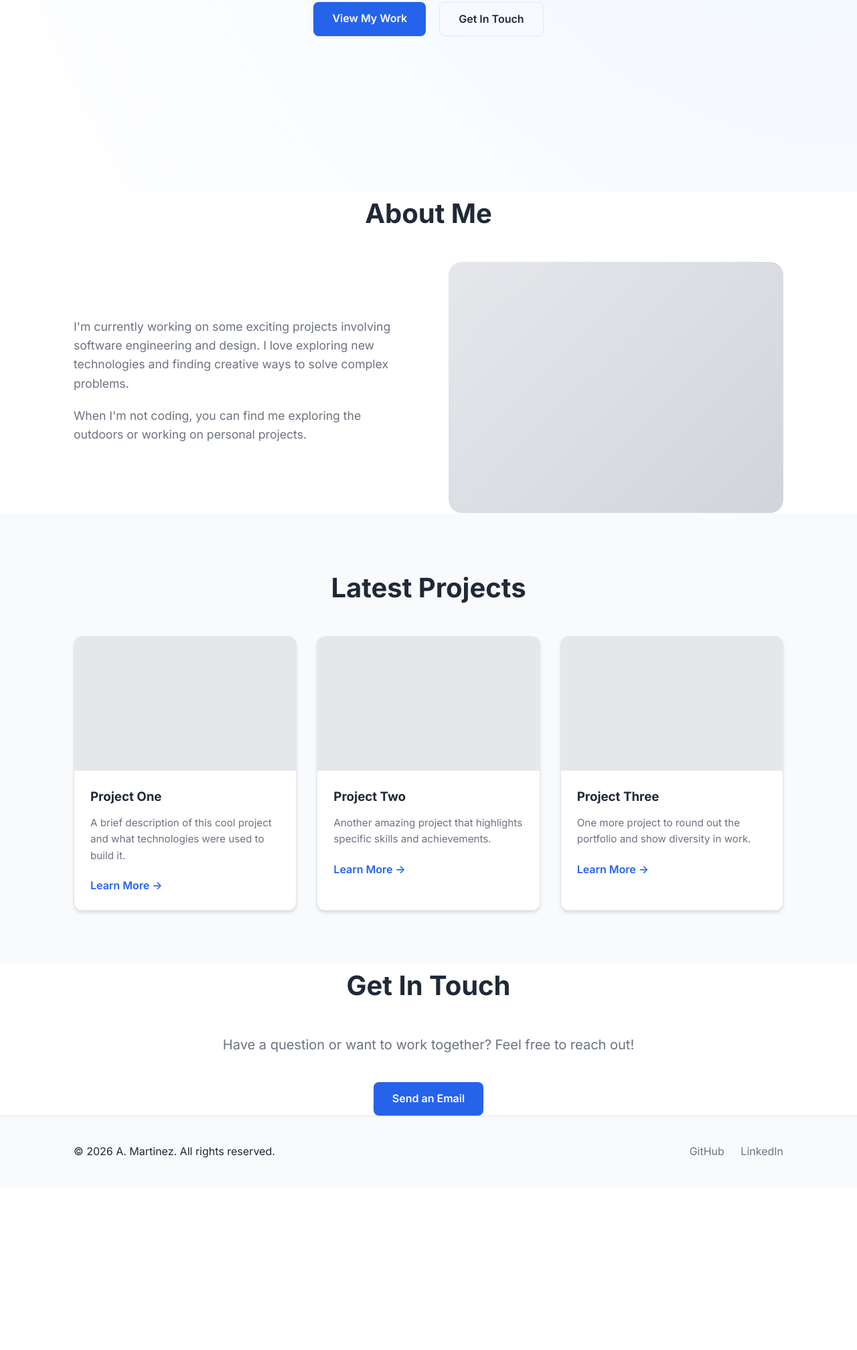
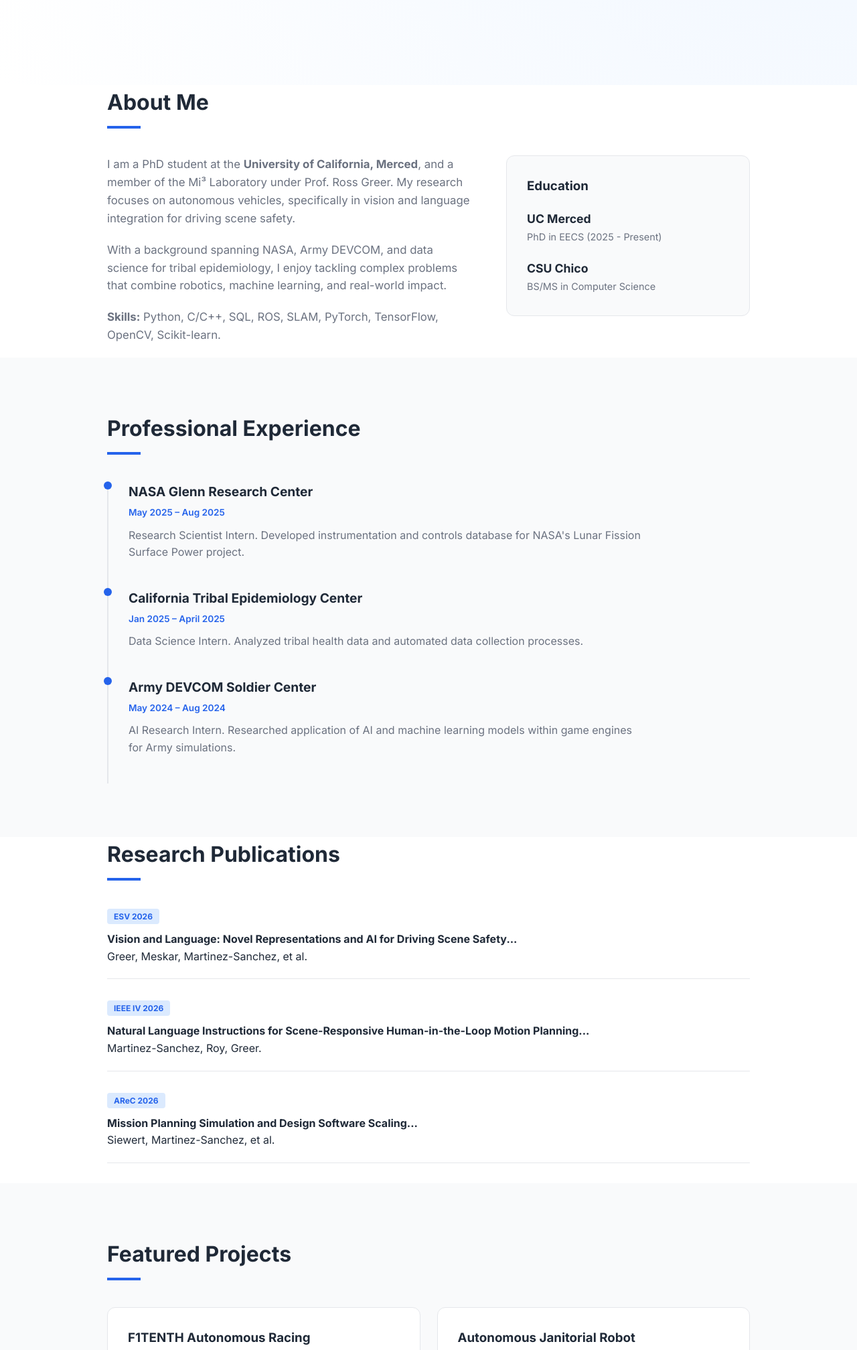
Before and after one commit to amartinez-sanchez/amartinez-sanchez.github.io, a plain HTML site: page index.html in a window 1280 px wide. Shown: the part 513-2529 px from the top of the page at 67% size. Before the commit the page ends 2286 px from the top, so only its background shows below. Drawn offline with Linux system fonts and the light colour scheme.

Commit message:
Update website with CV content

```diff
--- a/index.html
+++ b/index.html
@@ -3,7 +3,7 @@
 <head>
     <meta charset="UTF-8">
     <meta name="viewport" content="width=device-width, initial-scale=1.0">
-    <title>Personal Portfolio | Welcome</title>
+    <title>Angel Martinez-Sanchez | PhD Student & Researcher</title>
     <link rel="stylesheet" href="style.css">
     <!-- Google Fonts -->
     <link rel="preconnect" href="https://fonts.googleapis.com">
@@ -13,9 +13,11 @@
 <body>
     <header>
         <nav class="container">
-            <div class="logo">Portfolio</div>
+            <div class="logo">AMS</div>
             <ul class="nav-links">
                 <li><a href="#about">About</a></li>
+                <li><a href="#experience">Experience</a></li>
+                <li><a href="#publications">Publications</a></li>
                 <li><a href="#projects">Projects</a></li>
                 <li><a href="#contact">Contact</a></li>
             </ul>
@@ -30,11 +32,11 @@
     <main>
         <section id="hero" class="hero">
             <div class="container hero-content">
-                <h1>Hi, I'm <span class="highlight">A. Martinez</span></h1>
-                <p>Welcome to my corner of the internet. I'm a developer and researcher focused on building elegant solutions.</p>
+                <h1>Angel <span class="highlight">Martinez-Sanchez</span></h1>
+                <p>PhD Student in Electrical Engineering & Computer Science at UC Merced. Researcher focused on Autonomous Vehicles and AI.</p>
                 <div class="hero-btns">
                     <a href="#projects" class="btn primary">View My Work</a>
-                    <a href="#contact" class="btn secondary">Get In Touch</a>
+                    <a href="AMartinezSanchez-CV.pdf" class="btn secondary" target="_blank">Download CV</a>
                 </div>
             </div>
         </section>
@@ -43,41 +45,81 @@
             <h2 class="section-title">About Me</h2>
             <div class="about-grid">
                 <div class="about-text">
-                    <p>I'm currently working on some exciting projects involving software engineering and design. I love exploring new technologies and finding creative ways to solve complex problems.</p>
-                    <p>When I'm not coding, you can find me exploring the outdoors or working on personal projects.</p>
+                    <p>I am a PhD student at the <strong>University of California, Merced</strong>, and a member of the Mi³ Laboratory under Prof. Ross Greer. My research focuses on autonomous vehicles, specifically in vision and language integration for driving scene safety.</p>
+                    <p>With a background spanning NASA, Army DEVCOM, and data science for tribal epidemiology, I enjoy tackling complex problems that combine robotics, machine learning, and real-world impact.</p>
+                    <p><strong>Skills:</strong> Python, C/C++, SQL, ROS, SLAM, PyTorch, TensorFlow, OpenCV, Scikit-learn.</p>
                 </div>
                 <div class="about-image">
-                    <div class="img-placeholder"></div>
+                    <div class="education-card">
+                        <h3>Education</h3>
+                        <div class="edu-item">
+                            <strong>UC Merced</strong>
+                            <span>PhD in EECS (2025 - Present)</span>
+                        </div>
+                        <div class="edu-item">
+                            <strong>CSU Chico</strong>
+                            <span>BS/MS in Computer Science</span>
+                        </div>
+                    </div>
+                </div>
+            </div>
+        </section>
+
+        <section id="experience" class="bg-light section">
+            <div class="container">
+                <h2 class="section-title">Professional Experience</h2>
+                <div class="timeline">
+                    <div class="timeline-item">
+                        <h3>NASA Glenn Research Center</h3>
+                        <span class="date">May 2025 – Aug 2025</span>
+                        <p>Research Scientist Intern. Developed instrumentation and controls database for NASA's Lunar Fission Surface Power project.</p>
+                    </div>
+                    <div class="timeline-item">
+                        <h3>California Tribal Epidemiology Center</h3>
+                        <span class="date">Jan 2025 – April 2025</span>
+                        <p>Data Science Intern. Analyzed tribal health data and automated data collection processes.</p>
+                    </div>
+                    <div class="timeline-item">
+                        <h3>Army DEVCOM Soldier Center</h3>
+                        <span class="date">May 2024 – Aug 2024</span>
+                        <p>AI Research Intern. Researched application of AI and machine learning models within game engines for Army simulations.</p>
+                    </div>
+                </div>
+            </div>
+        </section>
+
+        <section id="publications" class="container section">
+            <h2 class="section-title">Research Publications</h2>
+            <div class="pub-list">
+                <div class="pub-item">
+                    <span class="pub-tag">ESV 2026</span>
+                    <p><strong>Vision and Language: Novel Representations and AI for Driving Scene Safety...</strong><br>Greer, Meskar, Martinez-Sanchez, et al.</p>
+                </div>
+                <div class="pub-item">
+                    <span class="pub-tag">IEEE IV 2026</span>
+                    <p><strong>Natural Language Instructions for Scene-Responsive Human-in-the-Loop Motion Planning...</strong><br>Martinez-Sanchez, Roy, Greer.</p>
+                </div>
+                <div class="pub-item">
+                    <span class="pub-tag">AReC 2026</span>
+                    <p><strong>Mission Planning Simulation and Design Software Scaling...</strong><br>Siewert, Martinez-Sanchez, et al.</p>
                 </div>
             </div>
         </section>
 
         <section id="projects" class="bg-light section">
             <div class="container">
-                <h2 class="section-title">Latest Projects</h2>
+                <h2 class="section-title">Featured Projects</h2>
                 <div class="projects-grid">
                     <div class="project-card">
-                        <div class="project-img-placeholder"></div>
                         <div class="project-info">
-                            <h3>Project One</h3>
-                            <p>A brief description of this cool project and what technologies were used to build it.</p>
-                            <a href="#" class="text-link">Learn More &rarr;</a>
+                            <h3>F1TENTH Autonomous Racing</h3>
+                            <p>Built a 1/10-scale race car with multi-sensor stack (LiDAR, IMU, Camera). Developed perception-to-control pipeline using Adaptive Pure Pursuit.</p>
                         </div>
                     </div>
                     <div class="project-card">
-                        <div class="project-img-placeholder"></div>
                         <div class="project-info">
-                            <h3>Project Two</h3>
-                            <p>Another amazing project that highlights specific skills and achievements.</p>
-                            <a href="#" class="text-link">Learn More &rarr;</a>
-                        </div>
-                    </div>
-                    <div class="project-card">
-                        <div class="project-img-placeholder"></div>
-                        <div class="project-info">
-                            <h3>Project Three</h3>
-                            <p>One more project to round out the portfolio and show diversity in work.</p>
-                            <a href="#" class="text-link">Learn More &rarr;</a>
+                            <h3>Autonomous Janitorial Robot</h3>
+                            <p>Utilized TurtleBot3 and OpenMANIPULATOR-X to detect and pick up trash using SLAM and onboard perception.</p>
                         </div>
                     </div>
                 </div>
@@ -87,19 +129,21 @@
         <section id="contact" class="container section">
             <h2 class="section-title">Get In Touch</h2>
             <div class="contact-content">
-                <p>Have a question or want to work together? Feel free to reach out!</p>
-                <a href="mailto:your.email@example.com" class="btn primary">Send an Email</a>
+                <p>Interested in collaboration or research discussion?</p>
+                <div class="contact-links">
+                    <a href="mailto:Martinezangel3698@gmail.com" class="btn primary">Email Me</a>
+                    <div class="social-icons">
+                        <a href="https://github.com/Angelmartinez-20">GitHub</a>
+                        <a href="https://linkedin.com/in/angelmartinez007">LinkedIn</a>
+                    </div>
+                </div>
             </div>
         </section>
     </main>
 
     <footer>
         <div class="container footer-content">
-            <p>&copy; 2026 A. Martinez. All rights reserved.</p>
-            <div class="social-links">
-                <a href="https://github.com/amartinez-sanchez">GitHub</a>
-                <a href="#">LinkedIn</a>
-            </div>
+            <p>&copy; 2026 Angel Martinez-Sanchez. All rights reserved.</p>
         </div>
     </footer>
 
--- a/style.css
+++ b/style.css
@@ -8,7 +8,7 @@
     --bg-light: #f9fafb;
     --border-color: #e5e7eb;
     --font-main: 'Inter', -apple-system, BlinkMacSystemFont, "Segoe UI", Roboto, sans-serif;
-    --container-max-width: 1100px;
+    --container-max-width: 1000px;
     --nav-height: 80px;
     --shadow: 0 4px 6px -1px rgba(0, 0, 0, 0.1), 0 2px 4px -1px rgba(0, 0, 0, 0.06);
 }
@@ -45,16 +45,27 @@
 }
 
 .section-title {
-    font-size: 2.5rem;
+    font-size: 2rem;
     margin-bottom: 40px;
-    text-align: center;
+    text-align: left;
     font-weight: 700;
+    position: relative;
+}
+
+.section-title::after {
+    content: '';
+    display: block;
+    width: 50px;
+    height: 4px;
+    background: var(--primary-color);
+    margin-top: 10px;
 }
 
 /* Header & Navigation */
 header {
     height: var(--nav-height);
-    background: var(--bg-white);
+    background: rgba(255, 255, 255, 0.9);
+    backdrop-filter: blur(10px);
     display: flex;
     align-items: center;
     position: sticky;
@@ -72,8 +83,9 @@
 
 .logo {
     font-size: 1.5rem;
-    font-weight: 700;
+    font-weight: 800;
     color: var(--primary-color);
+    letter-spacing: -1px;
 }
 
 .nav-links {
@@ -90,6 +102,7 @@
     color: var(--text-color);
     font-weight: 500;
     transition: color 0.3s ease;
+    font-size: 0.95rem;
 }
 
 .nav-links a:hover {
@@ -98,20 +111,17 @@
 
 /* Hero Section */
 .hero {
-    min-height: calc(100vh - var(--nav-height));
+    min-height: 70vh;
     display: flex;
     align-items: center;
     background: radial-gradient(circle at top right, #eff6ff, transparent);
 }
 
-.hero-content {
-    text-align: center;
-}
-
 .hero-content h1 {
-    font-size: clamp(2.5rem, 8vw, 4.5rem);
-    margin-bottom: 20px;
+    font-size: clamp(2.5rem, 8vw, 4rem);
+    margin-bottom: 15px;
     line-height: 1.1;
+    font-weight: 800;
 }
 
 .highlight {
@@ -119,26 +129,26 @@
 }
 
 .hero-content p {
-    font-size: 1.25rem;
+    font-size: 1.3rem;
     color: var(--text-light);
-    max-width: 600px;
-    margin: 0 auto 40px;
+    max-width: 700px;
+    margin-bottom: 35px;
 }
 
 .hero-btns {
     display: flex;
-    justify-content: center;
-    gap: 20px;
+    gap: 15px;
 }
 
 /* Buttons */
 .btn {
     display: inline-block;
-    padding: 12px 28px;
-    border-radius: 8px;
+    padding: 12px 24px;
+    border-radius: 6px;
     font-weight: 600;
     text-decoration: none;
-    transition: all 0.3s ease;
+    transition: all 0.2s ease;
+    font-size: 0.95rem;
 }
 
 .btn.primary {
@@ -148,84 +158,140 @@
 
 .btn.primary:hover {
     background-color: var(--primary-hover);
-    transform: translateY(-2px);
+    transform: translateY(-1px);
 }
 
 .btn.secondary {
-    background-color: transparent;
+    background-color: white;
     color: var(--text-color);
     border: 1px solid var(--border-color);
 }
 
 .btn.secondary:hover {
     background-color: var(--bg-light);
-    border-color: var(--text-color);
 }
 
 /* About Section */
 .about-grid {
     display: grid;
-    grid-template-columns: 1fr 1fr;
-    gap: 60px;
-    align-items: center;
+    grid-template-columns: 1.2fr 0.8fr;
+    gap: 50px;
+    align-items: start;
 }
 
 .about-text p {
     margin-bottom: 20px;
-    font-size: 1.1rem;
+    font-size: 1.05rem;
     color: var(--text-light);
 }
 
-.img-placeholder {
-    width: 100%;
-    aspect-ratio: 4/3;
-    background: linear-gradient(135deg, #e5e7eb, #d1d5db);
-    border-radius: 20px;
+.education-card {
+    background: var(--bg-light);
+    padding: 30px;
+    border-radius: 12px;
+    border: 1px solid var(--border-color);
 }
 
-/* Projects Section */
+.edu-item {
+    margin-top: 20px;
+}
+
+.edu-item strong {
+    display: block;
+    font-size: 1.1rem;
+}
+
+.edu-item span {
+    color: var(--text-light);
+    font-size: 0.9rem;
+}
+
+/* Timeline */
+.timeline {
+    position: relative;
+    max-width: 800px;
+}
+
+.timeline-item {
+    padding-left: 30px;
+    border-left: 2px solid var(--border-color);
+    position: relative;
+    padding-bottom: 40px;
+}
+
+.timeline-item::before {
+    content: '';
+    position: absolute;
+    left: -7px;
+    top: 0;
+    width: 12px;
+    height: 12px;
+    border-radius: 50%;
+    background: var(--primary-color);
+}
+
+.timeline-item h3 {
+    font-size: 1.2rem;
+    margin-bottom: 5px;
+}
+
+.timeline-item .date {
+    display: block;
+    font-size: 0.85rem;
+    color: var(--primary-color);
+    font-weight: 600;
+    margin-bottom: 10px;
+}
+
+.timeline-item p {
+    color: var(--text-light);
+}
+
+/* Publications */
+.pub-item {
+    margin-bottom: 30px;
+    padding-bottom: 20px;
+    border-bottom: 1px solid var(--border-color);
+}
+
+.pub-tag {
+    display: inline-block;
+    padding: 2px 10px;
+    background: #dbeafe;
+    color: var(--primary-color);
+    border-radius: 4px;
+    font-size: 0.75rem;
+    font-weight: 700;
+    margin-bottom: 10px;
+}
+
+/* Projects Grid */
 .projects-grid {
     display: grid;
     grid-template-columns: repeat(auto-fit, minmax(300px, 1fr));
-    gap: 30px;
+    gap: 25px;
 }
 
 .project-card {
     background: var(--bg-white);
+    padding: 30px;
     border-radius: 12px;
-    overflow: hidden;
-    box-shadow: var(--shadow);
-    transition: transform 0.3s ease;
     border: 1px solid var(--border-color);
+    transition: all 0.3s ease;
 }
 
 .project-card:hover {
-    transform: translateY(-10px);
+    box-shadow: var(--shadow);
+    border-color: var(--primary-color);
 }
 
-.project-img-placeholder {
-    height: 200px;
-    background: #e5e7eb;
+.project-card h3 {
+    margin-bottom: 15px;
 }
 
-.project-info {
-    padding: 24px;
-}
-
-.project-info h3 {
-    margin-bottom: 12px;
-}
-
-.project-info p {
+.project-card p {
     color: var(--text-light);
-    margin-bottom: 20px;
     font-size: 0.95rem;
-}
-
-.text-link {
-    color: var(--primary-color);
-    text-decoration: none;
-    font-weight: 600;
 }
 
 /* Contact Section */
@@ -233,95 +299,42 @@
     text-align: center;
 }
 
-.contact-content p {
-    font-size: 1.25rem;
+.contact-links {
+    margin-top: 30px;
+}
+
+.social-icons {
+    margin-top: 20px;
+    display: flex;
+    justify-content: center;
+    gap: 20px;
+}
+
+.social-icons a {
     color: var(--text-light);
-    margin-bottom: 40px;
+    text-decoration: none;
+    font-weight: 500;
+}
+
+.social-icons a:hover {
+    color: var(--primary-color);
 }
 
 /* Footer */
 footer {
     padding: 40px 0;
     border-top: 1px solid var(--border-color);
-    background-color: var(--bg-light);
+    text-align: center;
+    color: var(--text-light);
+    font-size: 0.9rem;
 }
 
-.footer-content {
-    display: flex;
-    justify-content: space-between;
-    align-items: center;
-}
-
-.social-links a {
-    margin-left: 20px;
-    color: var(--text-light);
-    text-decoration: none;
-    transition: color 0.3s ease;
-}
-
-.social-links a:hover {
-    color: var(--primary-color);
-}
-
-/* Mobile Menu */
-.burger {
-    display: none;
-    cursor: pointer;
-}
-
-.burger div {
-    width: 25px;
-    height: 2px;
-    background-color: var(--text-color);
-    margin: 5px;
-    transition: all 0.3s ease;
-}
+/* Burger Menu */
+.burger { display: none; cursor: pointer; }
+.burger div { width: 25px; height: 2px; background: var(--text-color); margin: 5px; }
 
 @media screen and (max-width: 768px) {
-    .nav-links {
-        position: fixed;
-        right: 0px;
-        height: 100vh;
-        top: var(--nav-height);
-        background-color: var(--bg-white);
-        display: flex;
-        flex-direction: column;
-        align-items: center;
-        width: 100%;
-        transform: translateX(100%);
-        transition: transform 0.5s ease-in;
-        padding-top: 40px;
-        z-index: 999;
-    }
-
-    .nav-links li {
-        margin: 20px 0;
-    }
-
-    .burger {
-        display: block;
-    }
-
-    .about-grid {
-        grid-template-columns: 1fr;
-    }
-
-    .hero-btns {
-        flex-direction: column;
-    }
-
-    .nav-active {
-        transform: translateX(0%);
-    }
-
-    /* Burger Animation */
-    .toggle .line1 {
-        transform: rotate(-45deg) translate(-5px, 5px);
-    }
-    .toggle .line2 {
-        opacity: 0;
-    }
-    .toggle .line3 {
-        transform: rotate(45deg) translate(-5px, -5px);
-    }
+    .about-grid { grid-template-columns: 1fr; }
+    .nav-links { display: none; }
+    .hero-content h1 { font-size: 3rem; }
 }
```
Also changed, not shown: 2 other files.
